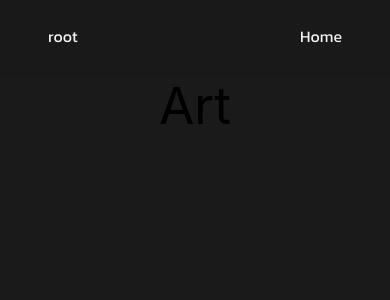
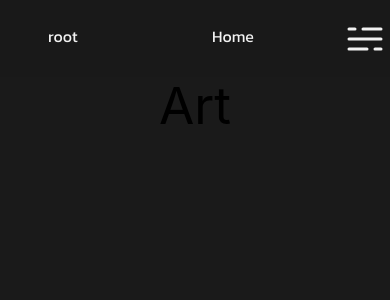
Before and after one commit to Diaa-E/portfolio, a React (Vite) app: page /art in a window 390 px wide. Shown: the top 300 px of the page. Built offline with nearby package versions, Linux system fonts and the light colour scheme.

Commit message:
Add hamburger nav menu button

```diff
--- a/src/components/NavBar.jsx
+++ b/src/components/NavBar.jsx
@@ -23,6 +23,8 @@ export default function NavBar({ scrollAnchors = [{to: "#root", text: "root"}],
                     <Link to={"/"}>Home</Link>
                 </li>
             </ul>
+
+            <button aria-label="open section menu" className={styles["ham-menu-button"]}></button>
         </nav>
     )
 }
--- a/src/components/NavBar.module.css
+++ b/src/components/NavBar.module.css
@@ -5,6 +5,7 @@
     display: flex;
     flex-direction: row;
     place-content: space-between;
+    place-items: center;
     background-color: var(--background-trans);
     backdrop-filter: blur(5px);
     -webkit-backdrop-filter: blur(5px);
@@ -14,6 +15,8 @@
 .link-list{
     display: flex;
     flex-direction: row;
+    place-items: center;
+    place-content: center;
     gap: 30px;
     padding: 1.5rem;
     margin-bottom: 5px;
@@ -37,3 +40,24 @@ a.active-section{
     filter: drop-shadow(var(--glow-single-blue));
     transition: 0.2s ease-in-out;
 }
+
+.ham-menu-button{
+    background-image: url("../assets/icons/ham_menu.svg");
+    background-size: contain;
+    background-position: center;
+    background-repeat: no-repeat;
+    background-color: var(--none);
+    height: 50px;
+    width: 50px;
+}
+
+.ham-menu-button:hover{
+    filter: var(--filter-neon-blue) drop-shadow(var(--glow-single-blue));
+}
+
+@media (min-width: 800px) {
+
+    .ham-menu-button{
+        display: none;
+    }
+}
--- a/src/main.css
+++ b/src/main.css
@@ -46,18 +46,7 @@ h1 {
 button {
   border-radius: 8px;
   border: 1px solid transparent;
-  padding: 0.6em 1.2em;
   font-size: 1em;
-  font-weight: 500;
   font-family: inherit;
-  background-color: #1a1a1a;
   cursor: pointer;
-  transition: border-color 0.25s;
 }
-button:hover {
-  border-color: #646cff;
-}
-button:focus,
-button:focus-visible {
-  outline: 4px auto -webkit-focus-ring-color;
-}
```
Also changed, not shown: src/assets/icons/ham_menu.svg (added).
